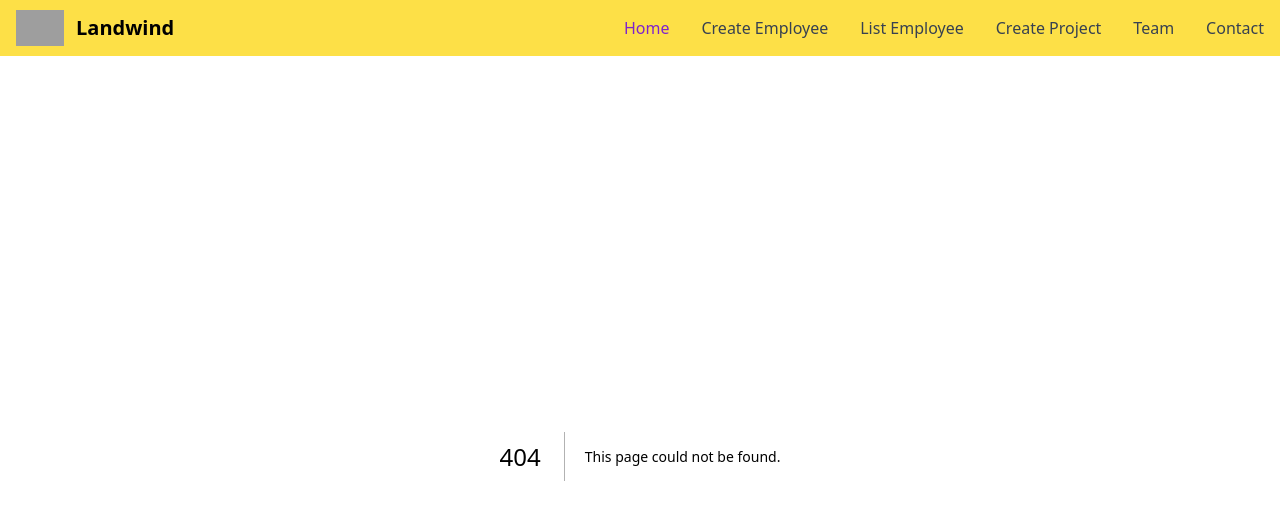
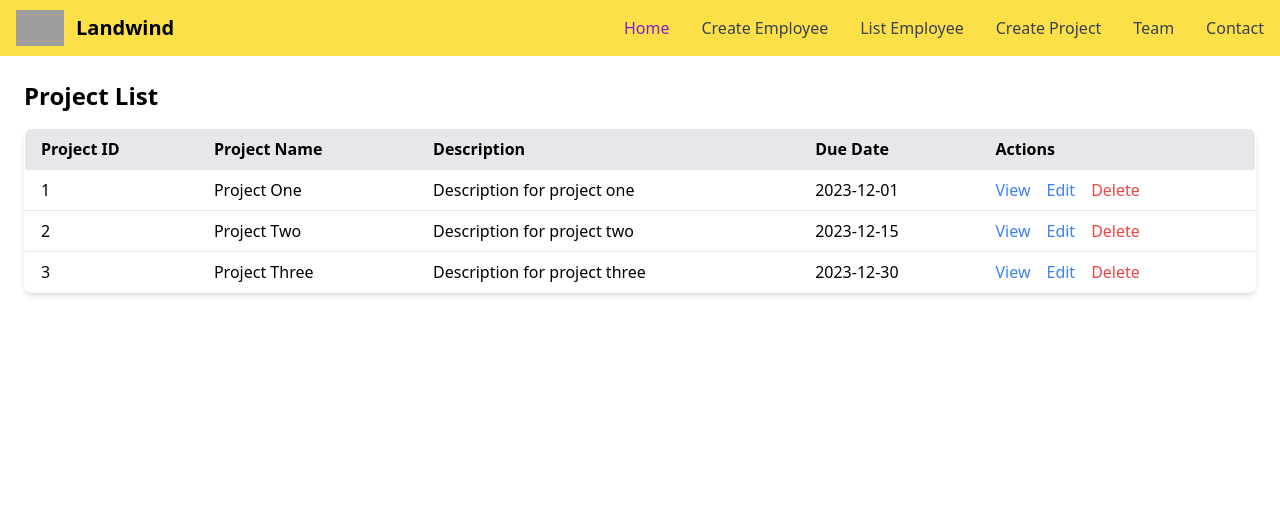
Before and after one commit to Alidad9593/project_management, a Next.js app: page /Listproject in a window 1280 px wide. Before the commit this address had no page. Shown: the top 520 px of the page. Built offline with nearby package versions, Linux system fonts and the light colour scheme; grey boxes are pictures that could not be loaded.

Commit message:
list project page created with summy data

```diff
--- /dev/null
+++ b/pages/Listproject/index.js
@@ -0,0 +1,91 @@
+import React, { useEffect, useState } from 'react';
+
+// Modal Component
+const ProjectModal = ({ project, onClose }) => {
+  if (!project) return null;
+
+  return (
+    <div className="fixed inset-0 flex items-center justify-center bg-black bg-opacity-50">
+      <div className="bg-white rounded-lg p-6 shadow-lg max-w-md w-full">
+        <h2 className="text-xl font-bold mb-4">{project.name}</h2>
+        <p><strong>Description:</strong> {project.description}</p>
+        <p><strong>Due Date:</strong> {project.dueDate}</p>
+        <button className="mt-4 text-red-500" onClick={onClose}>Close</button>
+      </div>
+    </div>
+  );
+};
+
+const ProjectList = () => {
+  const [projects, setProjects] = useState([]);
+  const [loading, setLoading] = useState(true);
+  const [error, setError] = useState(null);
+  const [selectedProject, setSelectedProject] = useState(null); // State for selected project
+
+  useEffect(() => {
+    const fetchProjects = async () => {
+      const dummyData = [
+        { id: 1, name: 'Project One', description: 'Description for project one', dueDate: '2023-12-01' },
+        { id: 2, name: 'Project Two', description: 'Description for project two', dueDate: '2023-12-15' },
+        { id: 3, name: 'Project Three', description: 'Description for project three', dueDate: '2023-12-30' },
+      ];
+      setProjects(dummyData);
+      setLoading(false);
+    };
+
+    fetchProjects();
+  }, []);
+
+  const handleViewClick = (project) => {
+    setSelectedProject(project); // Set the selected project for the modal
+  };
+
+  const handleCloseModal = () => {
+    setSelectedProject(null); // Close the modal
+  };
+
+  if (loading) {
+    return <div className="text-center">Loading...</div>;
+  }
+
+  if (error) {
+    return <div className="text-red-500 text-center">{error}</div>;
+  }
+
+  return (
+    <div className="container mx-auto p-6">
+      <h1 className="text-2xl font-bold mb-4">Project List</h1>
+      <table className="min-w-full bg-white border border-gray-300 shadow-md rounded-lg overflow-hidden">
+        <thead className="bg-gray-200">
+          <tr>
+            <th className="py-2 px-4 border-b text-left">Project ID</th>
+            <th className="py-2 px-4 border-b text-left">Project Name</th>
+            <th className="py-2 px-4 border-b text-left">Description</th>
+            <th className="py-2 px-4 border-b text-left">Due Date</th>
+            <th className="py-2 px-4 border-b text-left">Actions</th>
+          </tr>
+        </thead>
+        <tbody>
+          {projects.map((project) => (
+            <tr key={project.id} className="hover:bg-gray-100">
+              <td className="py-2 px-4 border-b">{project.id}</td>
+              <td className="py-2 px-4 border-b">{project.name}</td>
+              <td className="py-2 px-4 border-b">{project.description}</td>
+              <td className="py-2 px-4 border-b">{project.dueDate}</td>
+              <td className="py-2 px-4 border-b">
+                <button className="text-blue-500 hover:underline" onClick={() => handleViewClick(project)}>View</button>
+                <button className="text-blue-500 hover:underline ml-4">Edit</button>
+                <button className="text-red-500 hover:underline ml-4">Delete</button>
+              </td>
+            </tr>
+          ))}
+        </tbody>
+      </table>
+
+      {/* Modal for viewing project details */}
+      <ProjectModal project={selectedProject} onClose={handleCloseModal} />
+    </div>
+  );
+};
+
+export default ProjectList;
```
